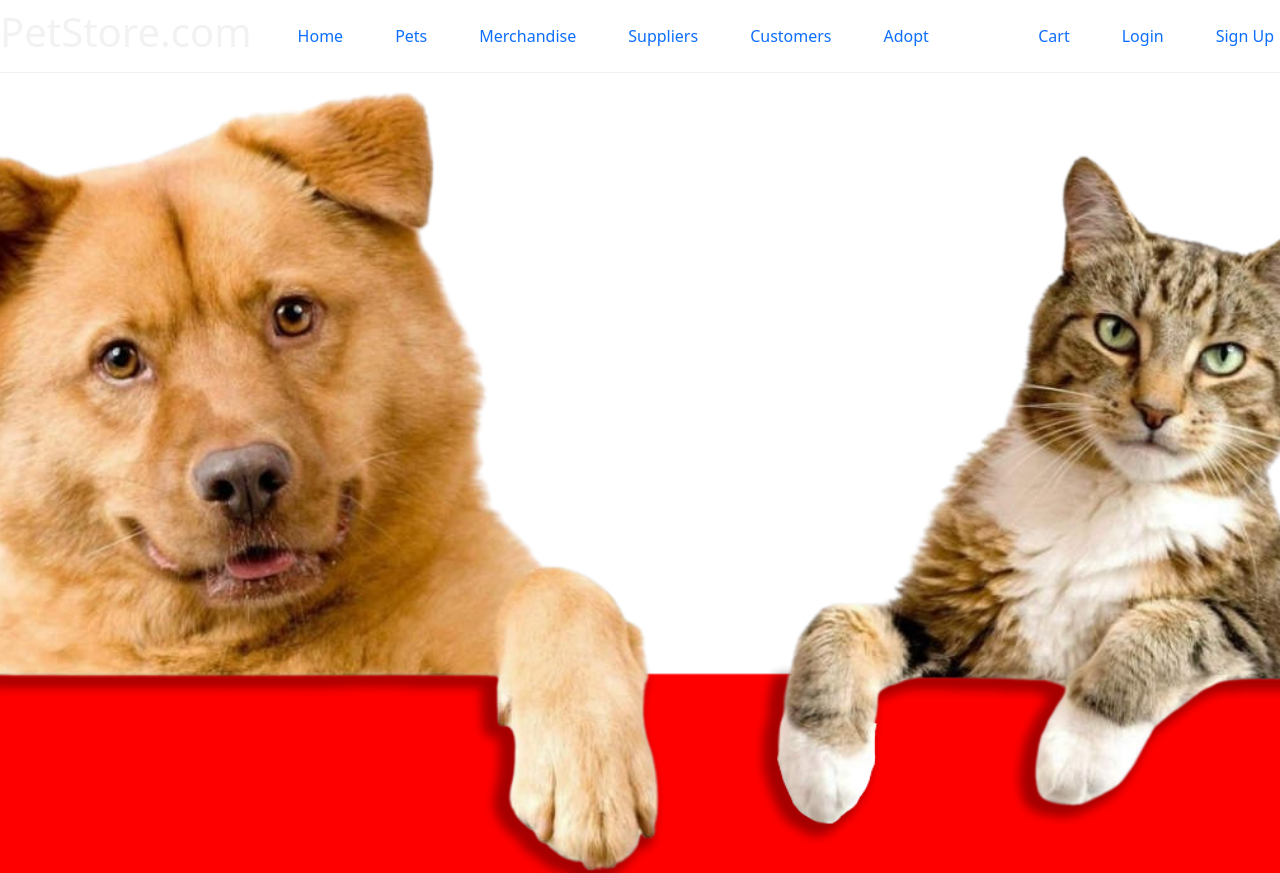
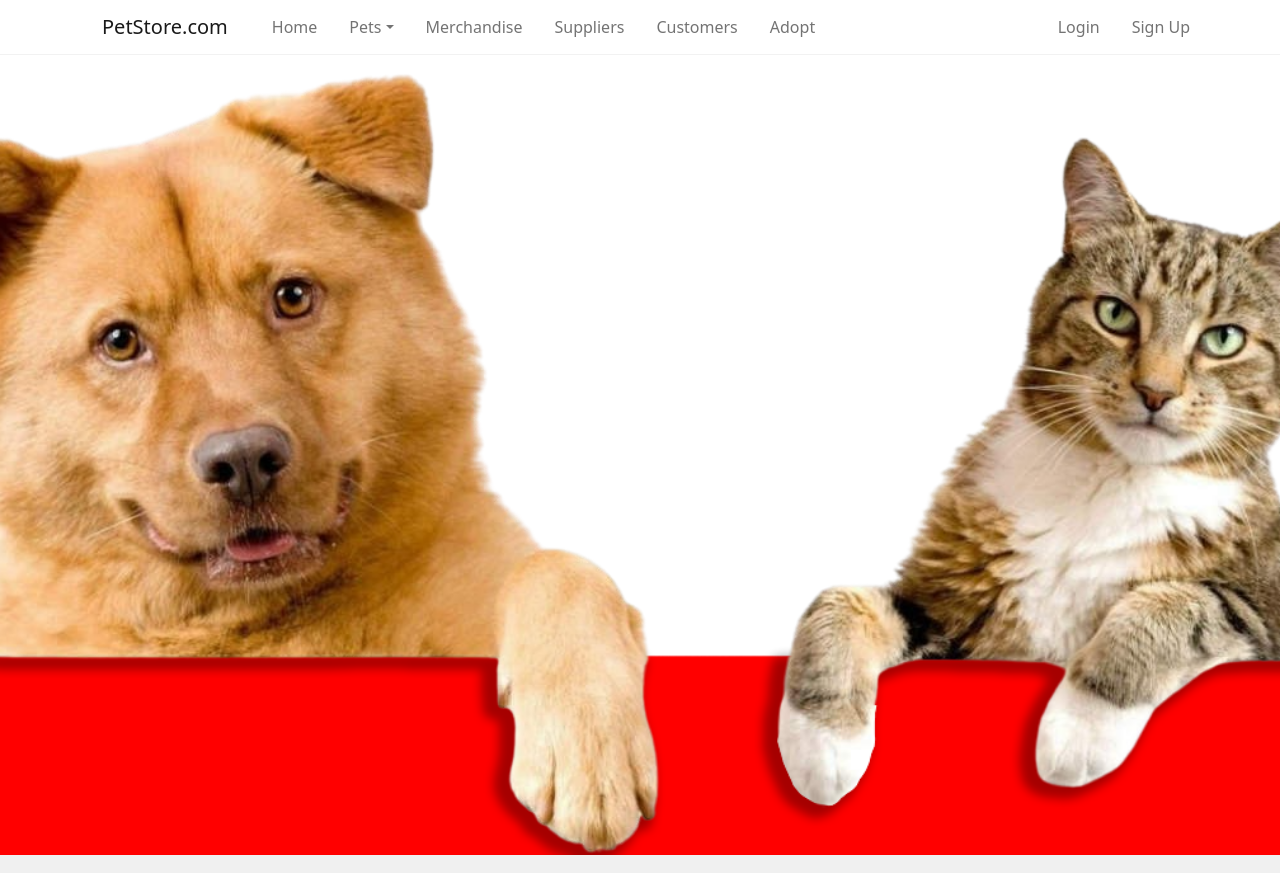
Before and after one commit to Deadrick99/petstore, a React (Vite) app: page / in a window 1280 px wide. Built offline with nearby package versions, Linux system fonts and the light colour scheme.

Commit message:
modified:   index.css 	modified:   src/pages/Layout.tsx 	deleted:    src/pages/Navbar.tsx 	new file:   src/pages/Navbar2.tsx

```diff
--- a/index.css
+++ b/index.css
@@ -11,7 +11,7 @@
 .navbar {
   padding: 20px;
   display: flex;
-  align-items: left;
+  align-items: center;
   max-width: 2400px;
   margin: 0 auto;
   border-bottom: 1px solid #f2f2f2;
@@ -19,19 +19,12 @@
 .navbar h1 {
   color: #f2f2f2;
 }
-.navbar .leftlinks {
-  flex: 1 1 200px;;
-}
-.navbar .rightlinks {
-  margin-right: auto;
-}
 .navbar a {
-  margin-left: 40px;
-  text-decoration: none;
-  padding: 6px;
+  margin-left: 16px;
+  padding: 4px;
 }
 .navbar a:hover {
-  color: #f2f2f2;
+  color: #ff0000;
 }
 .content {
   max-width: 600px;
--- a/src/pages/Layout.tsx
+++ b/src/pages/Layout.tsx
@@ -1,10 +1,10 @@
 import { Outlet } from "react-router-dom";
-import Navbar from "./Navbar";
+import Navbar2 from "./Navbar2";
 
 const Layout = () => {
   return (
     <>
-      <Navbar />
+      <Navbar2 />
       <Outlet />
     </>
   );
--- a/src/pages/Navbar.tsx
+++ /dev/null
@@ -1,24 +0,0 @@
-import { Link } from "react-router-dom";
-
-const Navbar = () => {
-  return (
-    <nav className="navbar">
-      <h1>PetStore.com</h1>
-      <div className="leftlinks">
-          <a href ="/">Home</a>
-          <a href ="/Pets">Pets</a>
-          <a href ="/merchandise">Merchandise</a>
-          <a href ="/suppliers">Suppliers</a>
-          <a href ="/customers">Customers</a>
-          <a href = "/Adopt">Adopt</a>
-      </div>
-      <div className='rightlinks'>
-          <a href ="/cart">Cart</a>
-          <a href ="/login">Login</a>
-          <a href ="/signup">Sign Up</a>
-      </div>
-    </nav>
-  );
-};
-
-export default Navbar;
--- /dev/null
+++ b/src/pages/Navbar2.tsx
@@ -0,0 +1,36 @@
+import { Link } from "react-router-dom";
+import Container from 'react-bootstrap/Container';
+import Nav from 'react-bootstrap/Nav';
+import Navbar from 'react-bootstrap/Navbar';
+import NavDropdown from 'react-bootstrap/NavDropdown';
+
+function Navbar2() {
+  return (
+    <Navbar expand="lg">
+      <Container>
+        <Navbar.Brand href="/">PetStore.com</Navbar.Brand>
+        <Navbar.Toggle aria-controls="basic-navbar-nav" />
+        <Navbar.Collapse id="basic-navbar-nav">
+          <Nav className="me-auto">
+            <Nav.Link href="/">Home</Nav.Link>
+            <NavDropdown title="Pets" id="basic-nav-dropdown">
+              <NavDropdown.Item href="/Pets">Dogs</NavDropdown.Item>
+              <NavDropdown.Item href="/Pets">Cats</NavDropdown.Item>
+              <NavDropdown.Item href="/Pets">Other</NavDropdown.Item>
+            </NavDropdown>
+            <Nav.Link href="/Merchandise">Merchandise</Nav.Link>
+            <Nav.Link href="/Suppliers">Suppliers</Nav.Link>
+            <Nav.Link href="/Customers">Customers</Nav.Link>
+            <Nav.Link href="/Adopt">Adopt</Nav.Link>
+          </Nav>
+
+          <Nav className="ml-auto">
+            <Nav.Link href="/Login">Login</Nav.Link>
+            <Nav.Link href="/Signup">Sign Up</Nav.Link>
+          </Nav>
+        </Navbar.Collapse>
+      </Container>
+    </Navbar>
+  );
+}
+export default Navbar2;
```
